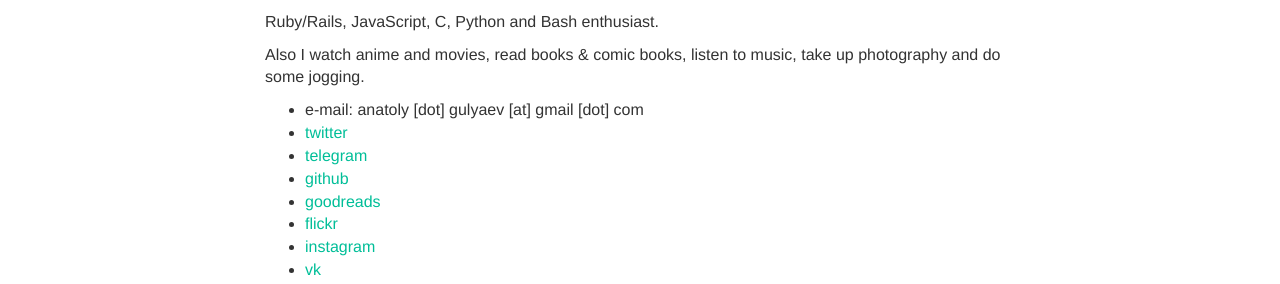
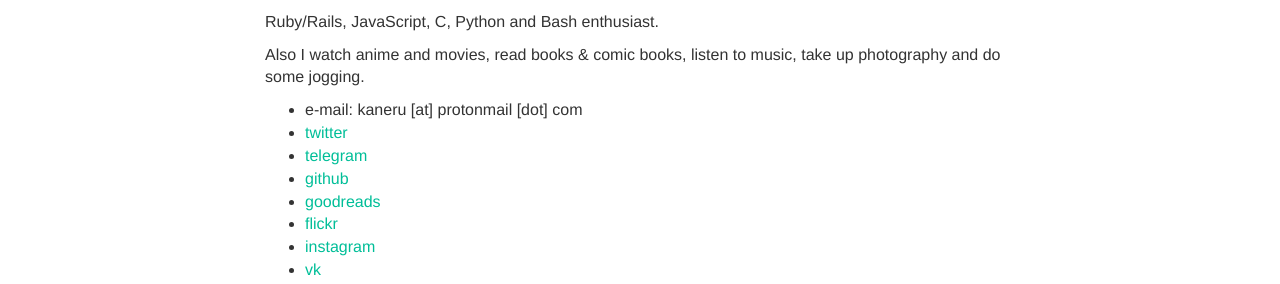
Before and after one commit to kaneru/kaneru.github.io, a Jekyll site: the page built from _pages/about.md, in a window 1280 px wide. Shown: the part 181-465 px from the top of the page. Built offline with Jekyll 4.4.1, drawn with Linux system fonts in a browser that asks for light colours; nearby versions of some CDN libraries.

Commit message:
Change email on about page

```diff
--- a/_pages/about.md
+++ b/_pages/about.md
@@ -10,7 +10,7 @@ Ruby/Rails, JavaScript, C, Python and Bash enthusiast.
 
 Also I watch anime and movies, read books & comic books, listen to music, take up photography and do some jogging.
 
-- e-mail: anatoly [dot] gulyaev [at] gmail [dot] com
+- e-mail: kaneru [at] protonmail [dot] com
 - [twitter](https://twitter.com/kaneru__)
 - [telegram](https://telegram.me/kaneru)
 - [github](https://github.com/kaneru)
```
